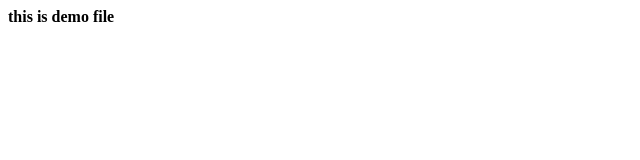
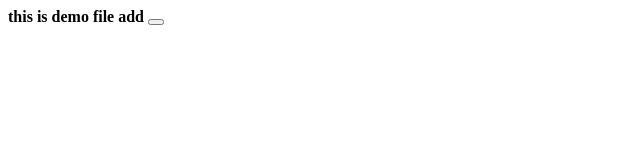
Before and after one commit to collab-with-kranti/demo, a plain HTML site: page index.html in a window 1280 px wide. Shown: the full height of the page, 0-640 px from the left. Drawn offline with Linux system fonts and the light colour scheme.

Commit message:
add new line

```diff
--- a/index.html
+++ b/index.html
@@ -1 +1,2 @@
 <b> this is demo file </b>
+<b>add <button></b>
```
